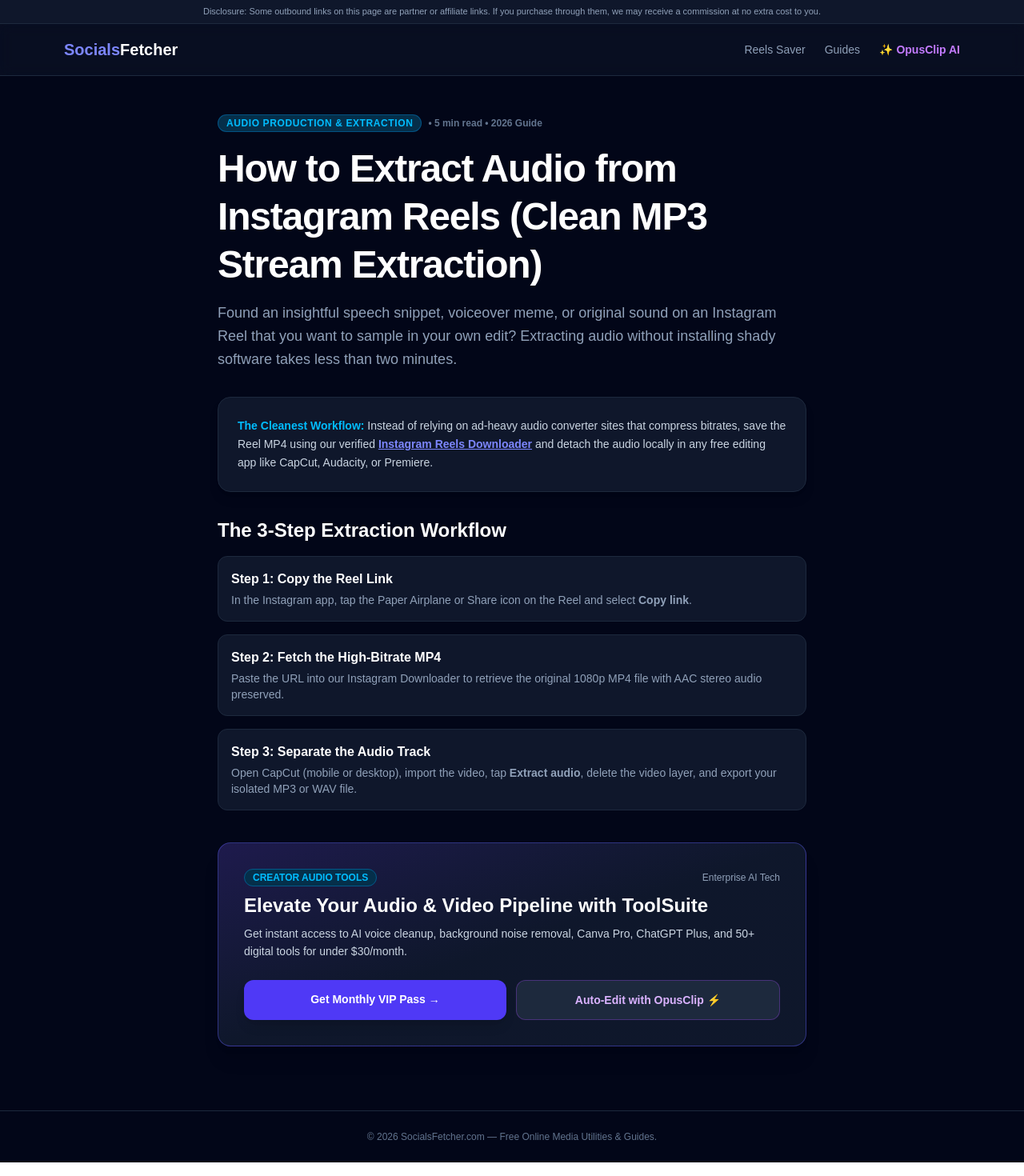
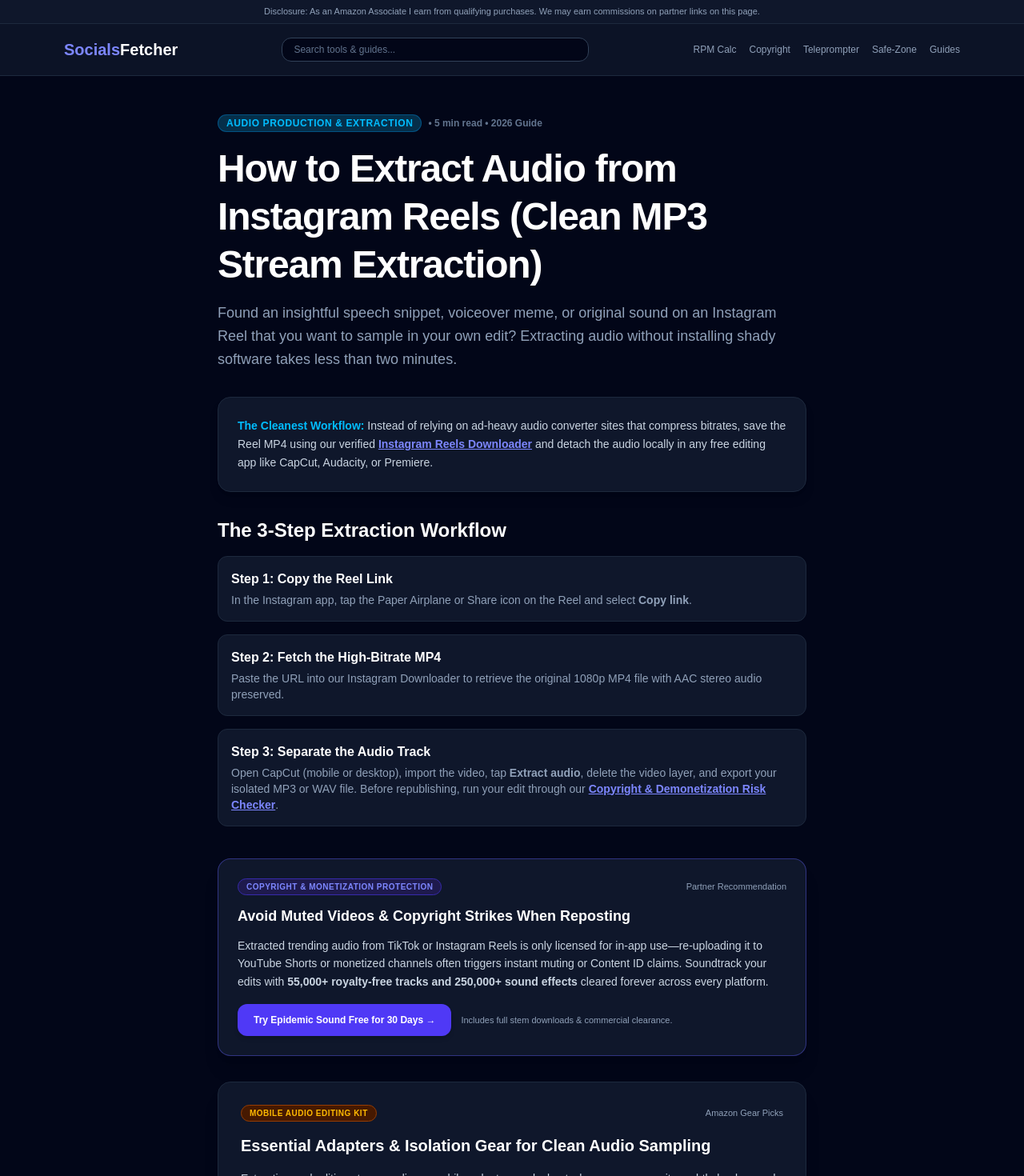
Before and after one commit to Waylonaho/socialsfetcher, a Next.js app: page /blog/how-to-extract-audio-from-instagram-reels-mp3 in a window 1280 px wide. Shown: the top 1470 px of the page at 80% size. Built offline with nearby package versions, Linux system fonts and the light colour scheme.

Commit message:
Update disclosure and add new components

```diff
--- a/app/blog/how-to-extract-audio-from-instagram-reels-mp3/page.tsx
+++ b/app/blog/how-to-extract-audio-from-instagram-reels-mp3/page.tsx
@@ -1,5 +1,9 @@
 import type { Metadata } from 'next';
 import Link from 'next/link';
+import SiteHeader from '@/components/SiteHeader';
+import AudioSafetyCTA from '@/components/AudioSafetyCTA';
+import ContextualGearCard from '@/components/ContextualGearCard';
+import WorkflowBar from '@/components/WorkflowBar';
 
 export const metadata: Metadata = {
   title: 'How to Extract Audio from Instagram Reels as MP3 (Clean & Safe 2026)',
@@ -16,28 +20,15 @@ export default function ExtractInstagramReelsAudioPage() {
   return (
     <div className="min-h-screen flex flex-col justify-between bg-slate-950 text-slate-100 font-sans">
       <div className="bg-slate-900 border-b border-slate-800 py-1.5 px-4 text-center text-[11px] text-slate-400">
-        <span>Disclosure: Some outbound links on this page are partner or affiliate links. If you purchase through them, we may receive a commission at no extra cost to you.</span>
+        <span>Disclosure: As an Amazon Associate I earn from qualifying purchases. We may earn commissions on partner links on this page.</span>
       </div>
 
-      <header className="border-b border-slate-800 bg-slate-900/50 backdrop-blur sticky top-0 z-50">
-        <div className="max-w-6xl mx-auto px-4 h-16 flex items-center justify-between">
-          <Link href="/" className="text-xl font-extrabold text-indigo-400">
-            Socials<span className="text-white">Fetcher</span>
-          </Link>
-          <nav className="flex items-center space-x-6 text-sm text-slate-400 font-medium">
-            <Link href="/instagram/reels/downloader" className="hover:text-indigo-400 transition">Reels Saver</Link>
-            <Link href="/blog" className="hover:text-indigo-400 transition">Guides</Link>
-            <a href={OPUSCLIP_LINK} target="_blank" rel="noopener noreferrer sponsored" className="text-purple-400 font-bold hover:text-purple-300 transition">
-              ✨ OpusClip AI
-            </a>
-          </nav>
-        </div>
-      </header>
+      <SiteHeader />
 
       <main className="flex-grow max-w-3xl mx-auto px-4 py-12 text-left">
         <div className="flex items-center gap-2 mb-4 text-xs font-semibold">
           <span className="bg-sky-950 border border-sky-700/60 text-sky-400 px-2.5 py-0.5 rounded-full uppercase tracking-wider">
-            Audio Production & Extraction
+            Audio Production &amp; Extraction
           </span>
           <span className="text-slate-500">• 5 min read • 2026 Guide</span>
         </div>
@@ -76,11 +67,17 @@ export default function ExtractInstagramReelsAudioPage() {
             <div className="p-4 rounded-xl bg-slate-900 border border-slate-800">
               <h3 className="font-bold text-white text-base mb-1">Step 3: Separate the Audio Track</h3>
               <p className="text-xs sm:text-sm text-slate-400">
-                Open CapCut (mobile or desktop), import the video, tap <strong>Extract audio</strong>, delete the video layer, and export your isolated MP3 or WAV file.
+                Open CapCut (mobile or desktop), import the video, tap <strong>Extract audio</strong>, delete the video layer, and export your isolated MP3 or WAV file. Before republishing, run your edit through our <Link href="/tools/copyright-checklist" className="text-indigo-400 underline font-bold">Copyright &amp; Demonetization Risk Checker</Link>.
               </p>
             </div>
           </div>
         </section>
+
+        {/* Epidemic Sound Copyright-Safe Music Alternative */}
+        <AudioSafetyCTA />
+
+        {/* Topic-Matched Amazon Hardware Recommendations */}
+        <ContextualGearCard preset="mobile_audio_editing" />
 
         <div className="p-6 sm:p-8 rounded-2xl bg-gradient-to-br from-indigo-950 via-slate-900 to-slate-900 border border-indigo-500/40 my-8 shadow-xl">
           <div className="flex items-center justify-between mb-2">
@@ -90,7 +87,7 @@ export default function ExtractInstagramReelsAudioPage() {
             <span className="text-xs text-slate-400">Enterprise AI Tech</span>
           </div>
           <h2 className="text-xl sm:text-2xl font-bold text-white mb-2">
-            Elevate Your Audio & Video Pipeline with ToolSuite
+            Elevate Your Audio &amp; Video Pipeline with ToolSuite
           </h2>
           <p className="text-xs sm:text-sm text-slate-300 mb-6 leading-relaxed">
             Get instant access to AI voice cleanup, background noise removal, Canva Pro, ChatGPT Plus, and 50+ digital tools for under $30/month.
@@ -114,10 +111,12 @@ export default function ExtractInstagramReelsAudioPage() {
             </a>
           </div>
         </div>
+
+        <WorkflowBar />
       </main>
 
       <footer className="border-t border-slate-800 py-6 text-center text-xs text-slate-500">
-        <p>© 2026 SocialsFetcher.com — Free Online Media Utilities & Guides.</p>
+        <p>© 2026 SocialsFetcher.com — As an Amazon Associate I earn from qualifying purchases.</p>
       </footer>
     </div>
   );
```
